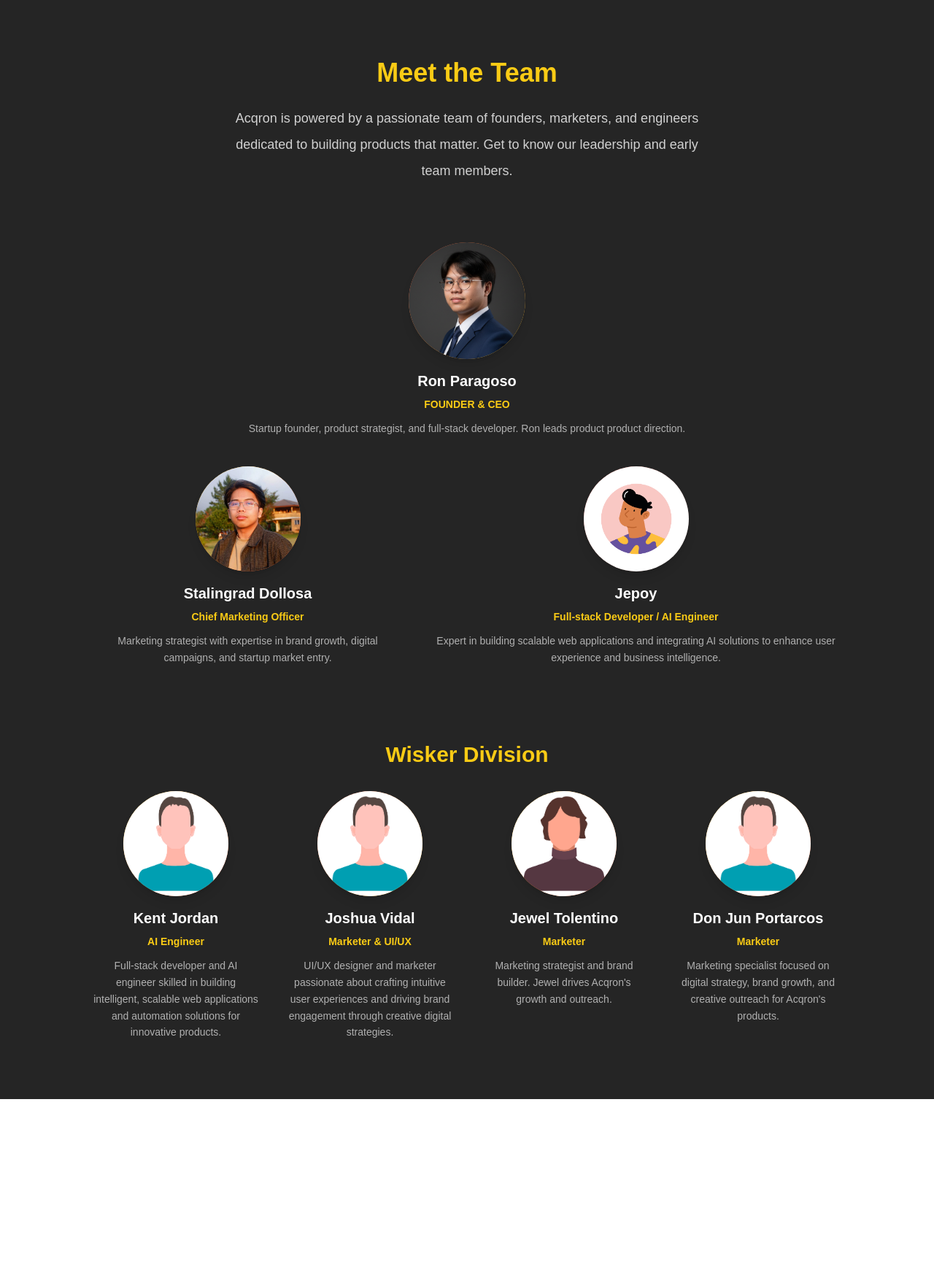
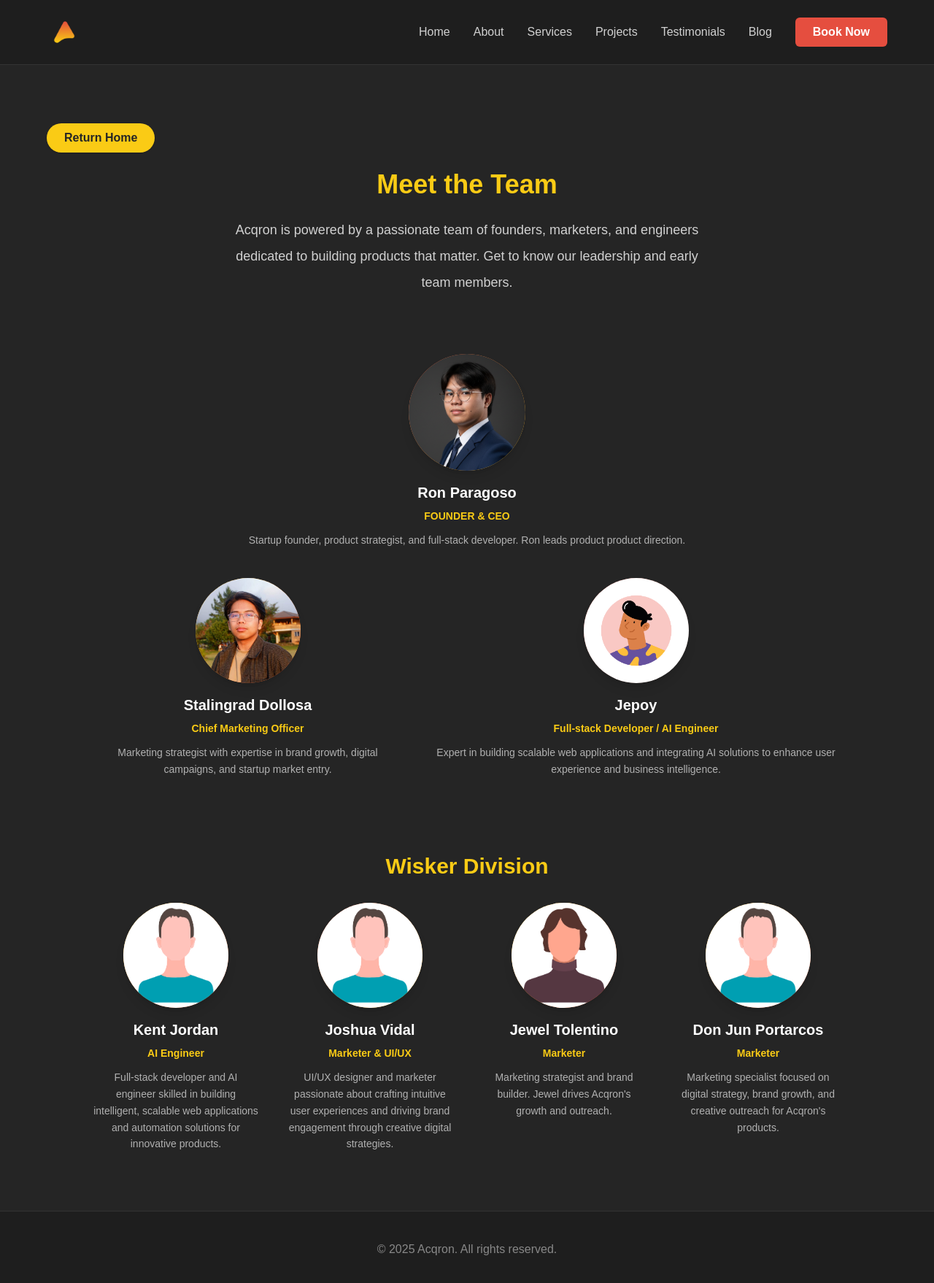
Before and after one commit to rdeniele/landing_acqron, a Next.js app: page /team in a window 1280 px wide. Shown: the top 1758 px of the page at 73% size. Before the commit the page ends 1506 px from the top, so only its background shows below. Built offline with nearby package versions, Linux system fonts and the light colour scheme.

Commit message:
feat: restructure TeamPage component with navigation and updated team member details

```diff
--- a/app/team/page.tsx
+++ b/app/team/page.tsx
@@ -1,13 +1,28 @@
+'use client';
 import React from 'react';
 import Image from 'next/image';
+import { useRouter } from 'next/navigation';
+import NavBar from '../components/sections/NavBar';
+import Footer from '../components/sections/Footer';
 
 function TeamPage() {
+  const router = useRouter();
   return (
+    <>
+      <NavBar />
       <section
         id="team"
         className="w-full bg-[#252525] py-12 px-4 sm:py-20 sm:px-8 fade-in-up delay-1"
       >
         <div className="max-w-6xl mx-auto">
+          <div className="flex justify-start mb-6">
+            <button
+              onClick={() => router.push('/')}
+              className="bg-[#facb15] text-[#252525] font-bold px-6 py-2 rounded-full shadow hover:bg-[#e54e3f] hover:text-white transition-colors"
+            >
+              Return Home
+            </button>
+          </div>
           <div className="text-center max-w-2xl mx-auto mb-12 sm:mb-20">
             <h2 className="text-[#facb15] text-3xl sm:text-4xl font-bold mb-4 sm:mb-6">
               Meet the Team
@@ -65,8 +80,8 @@ function TeamPage() {
                   Chief Marketing Officer
                 </div>
                 <p className="text-[#b1b1b1] text-xs sm:text-sm leading-relaxed">
-                Marketing strategist with expertise in brand growth, digital campaigns, and startup
-                market entry.
+                  Marketing strategist with expertise in brand growth, digital campaigns, and
+                  startup market entry.
                 </p>
               </div>
               {/* Jepoy */}
@@ -81,13 +96,15 @@ function TeamPage() {
                     loading="lazy"
                   />
                 </div>
-              <div className="text-white text-lg sm:text-xl font-semibold mb-1 sm:mb-2">Jepoy</div>
+                <div className="text-white text-lg sm:text-xl font-semibold mb-1 sm:mb-2">
+                  Jepoy
+                </div>
                 <div className="text-[#facb15] text-xs sm:text-sm font-semibold mb-2 sm:mb-3">
                   Full-stack Developer / AI Engineer
                 </div>
                 <p className="text-[#b1b1b1] text-xs sm:text-sm leading-relaxed">
-                Expert in building scalable web applications and integrating AI solutions to enhance
-                user experience and business intelligence.
+                  Expert in building scalable web applications and integrating AI solutions to
+                  enhance user experience and business intelligence.
                 </p>
               </div>
             </div>
@@ -116,8 +133,8 @@ function TeamPage() {
                     AI Engineer
                   </div>
                   <p className="text-[#b1b1b1] text-xs sm:text-sm leading-relaxed">
-                  Full-stack developer and AI engineer skilled in building intelligent, scalable web
-                  applications and automation solutions for innovative products.
+                    Full-stack developer and AI engineer skilled in building intelligent, scalable
+                    web applications and automation solutions for innovative products.
                   </p>
                 </div>
                 {/* Joshua Vidal */}
@@ -194,6 +211,8 @@ function TeamPage() {
           </div>
         </div>
       </section>
+      <Footer />
+    </>
   );
 }
 
```
Lines whose indentation alone changed are shown as unchanged.
